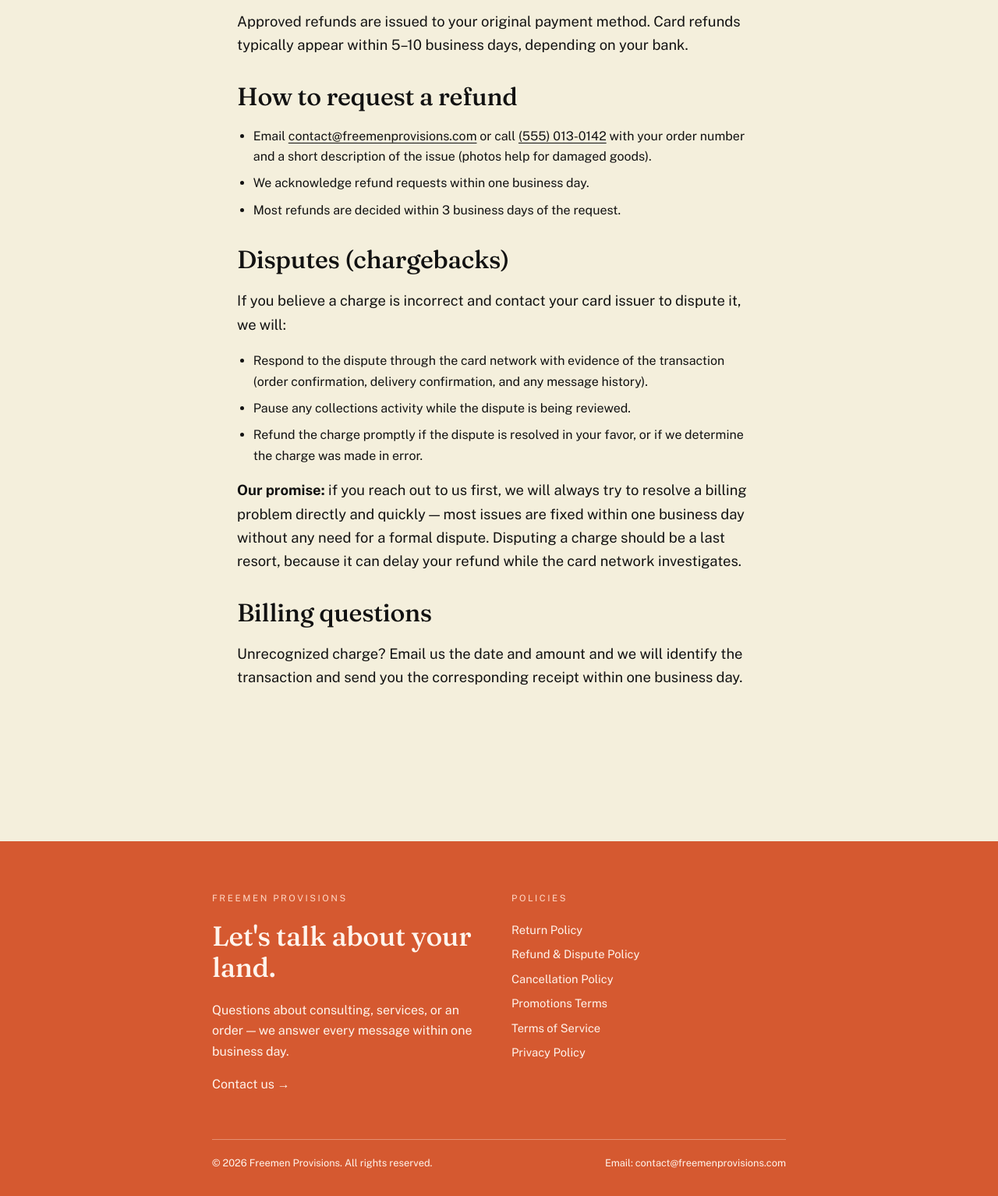
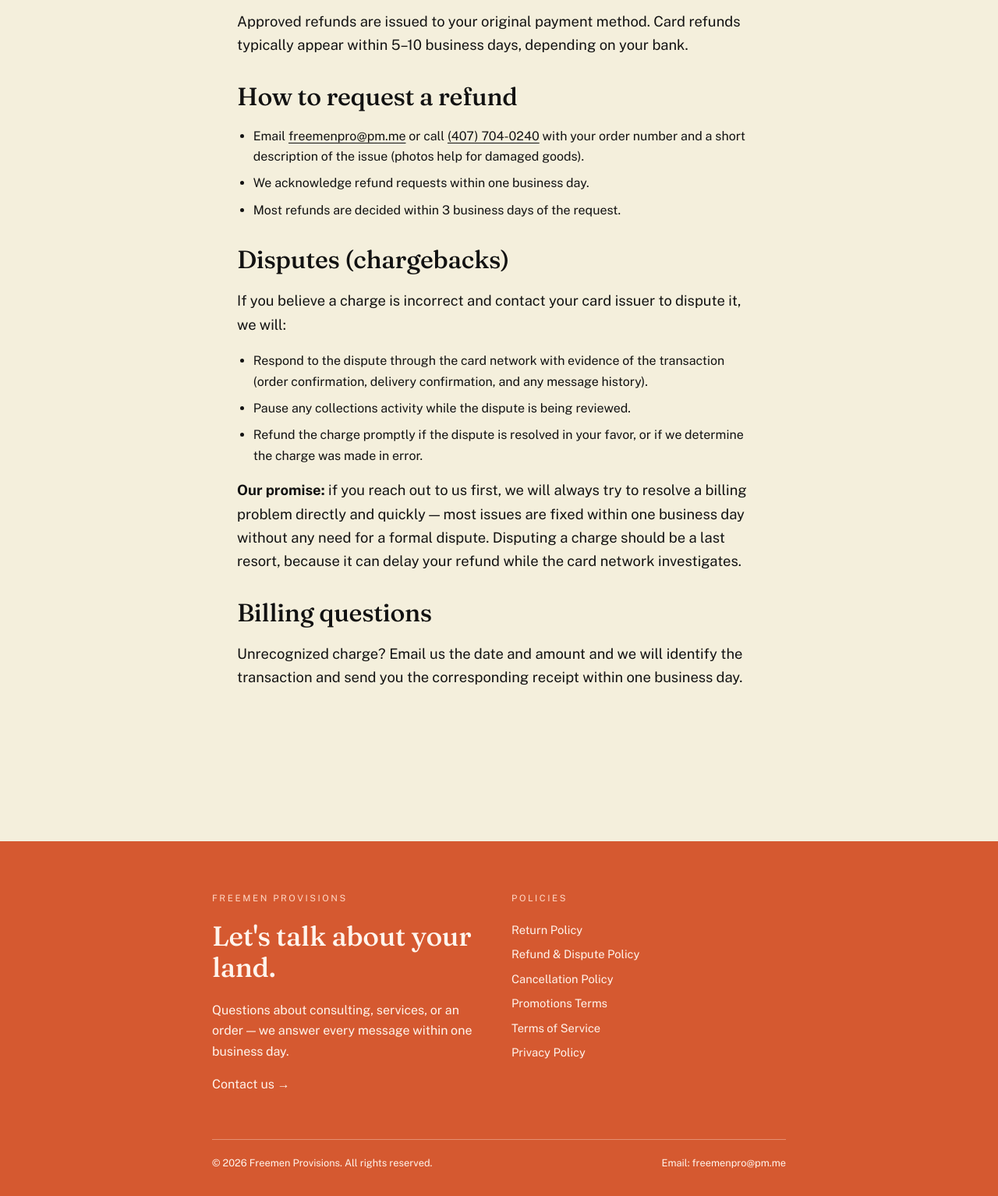
Before and after one commit to realorlandocontact/freemen-provisions, a website: page refunds.html in a window 1280 px wide. Shown: the part 647-2181 px from the top of the page at 78% size. Drawn offline with nearby package versions, Linux system fonts and the light colour scheme.

Commit message:
Update refund policy contact details

```diff
--- a/refunds.html
+++ b/refunds.html
@@ -39,7 +39,7 @@
 
     <h2>How to request a refund</h2>
     <ul>
-      <li>Email <a href="mailto:contact@freemenprovisions.com">contact@freemenprovisions.com</a> or call <a href="tel:+15550130142">(555) 013-0142</a> with your order number and a short description of the issue (photos help for damaged goods).</li>
+      <li>Email <a href="mailto:freemenpro@pm.me">freemenpro@pm.me</a> or call <a href="tel:+14077040240">(407) 704-0240</a> with your order number and a short description of the issue (photos help for damaged goods).</li>
       <li>We acknowledge refund requests within one business day.</li>
       <li>Most refunds are decided within 3 business days of the request.</li>
     </ul>
@@ -80,7 +80,7 @@
   </div>
   <div class="footer-bottom">
     <span>© 2026 Freemen Provisions. All rights reserved.</span>
-    <span>Email: <a href="mailto:contact@freemenprovisions.com">contact@freemenprovisions.com</a></span>
+    <span>Email: <a href="mailto:freemenpro@pm.me">freemenpro@pm.me</a></span>
   </div>
 </footer>
 
```
